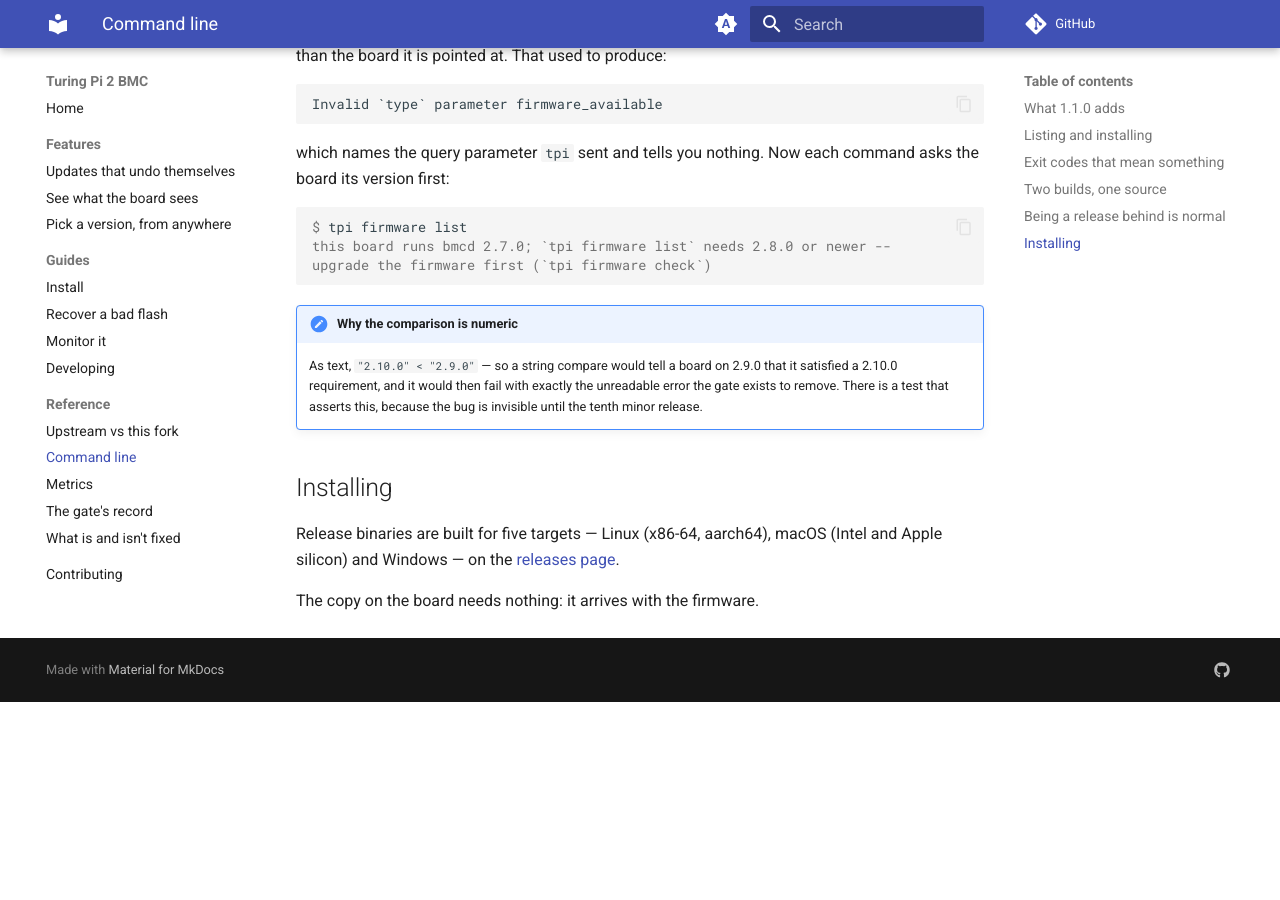
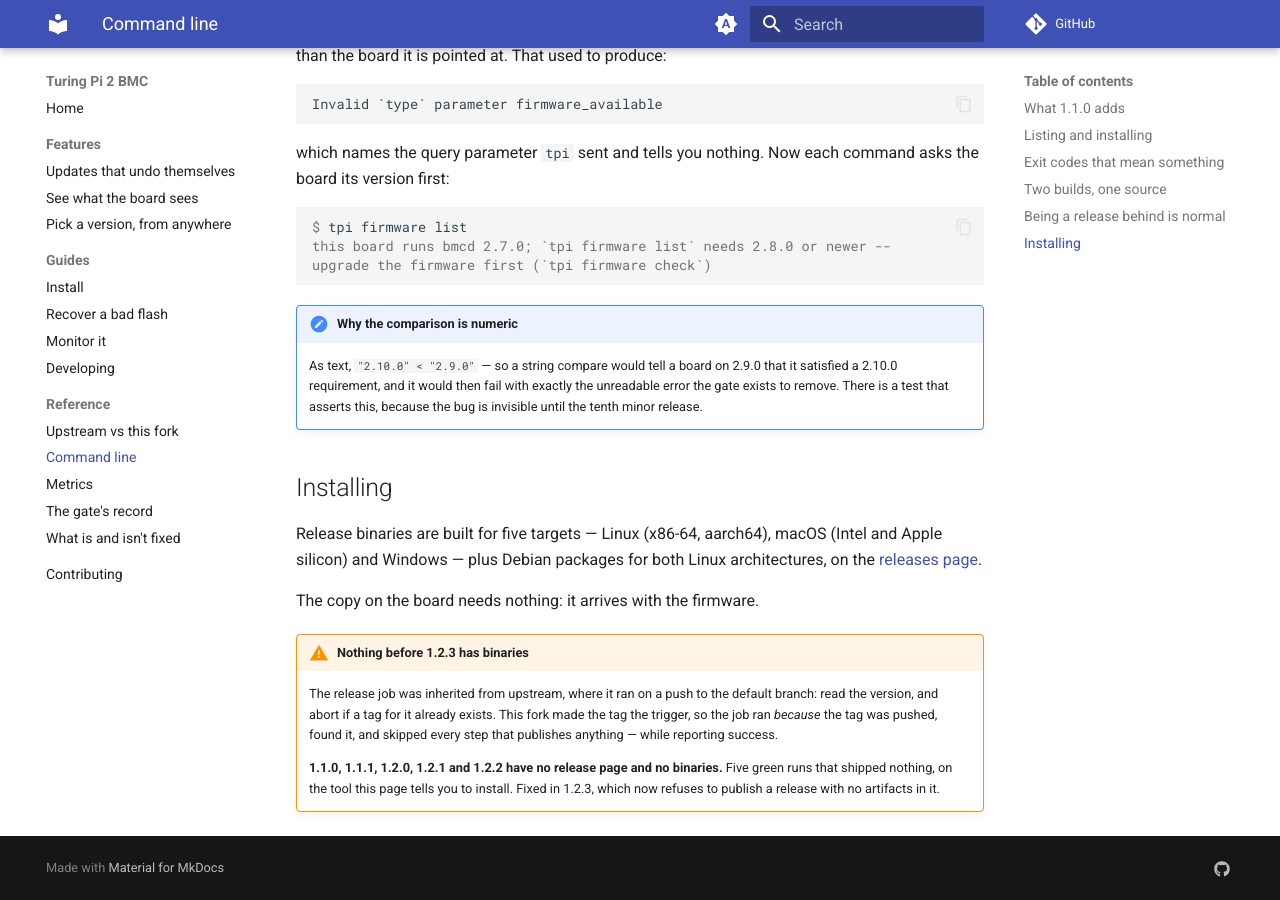
Before and after one commit to excavador-turing/www, an MkDocs documentation site: the page built from docs/reference/cli.md, in a window 1280 px wide and 900 px high, scrolled down 2795 px. Built offline with MkDocs 1.6.1 and Material for MkDocs 9.7.7, drawn with Linux system fonts in a browser that asks for light colours; comment, search, counter and statistics services are not loaded; before the commit the page ends 3497 px from its top, so only the background shows below that.

Commit message:
docs: this page told people to download binaries that were not there
The Installing section pointed at a releases page that had none. tpi's
release job aborted whenever the tag it was triggered by already
existed, which for a tag-triggered workflow is always, so 1.1.0 through
1.2.2 published nothing while reporting success.

1.2.3 publishes seven artifacts across five targets and refuses to make
a release with nothing in it. The page now says so, and says which
versions are empty, because someone reading an older tag deserves to
know why there is nothing to download.

Co-Authored-By: Claude Opus 5 (1M context) <noreply@anthropic.com>

```diff
--- a/docs/reference/cli.md
+++ b/docs/reference/cli.md
@@ -134,7 +134,20 @@ upgrade the firmware first (`tpi firmware check`)
 ## Installing
 
 Release binaries are built for five targets — Linux (x86-64, aarch64), macOS
-(Intel and Apple silicon) and Windows — on the
+(Intel and Apple silicon) and Windows — plus Debian packages for both Linux
+architectures, on the
 [releases page](https://github.com/excavador-turing/tpi/releases).
 
 The copy on the board needs nothing: it arrives with the firmware.
+
+!!! warning "Nothing before 1.2.3 has binaries"
+    The release job was inherited from upstream, where it ran on a push to the
+    default branch: read the version, and abort if a tag for it already exists.
+    This fork made the tag the trigger, so the job ran *because* the tag was
+    pushed, found it, and skipped every step that publishes anything — while
+    reporting success.
+
+    **1.1.0, 1.1.1, 1.2.0, 1.2.1 and 1.2.2 have no release page and no
+    binaries.** Five green runs that shipped nothing, on the tool this page
+    tells you to install. Fixed in 1.2.3, which now refuses to publish a
+    release with no artifacts in it.
```
